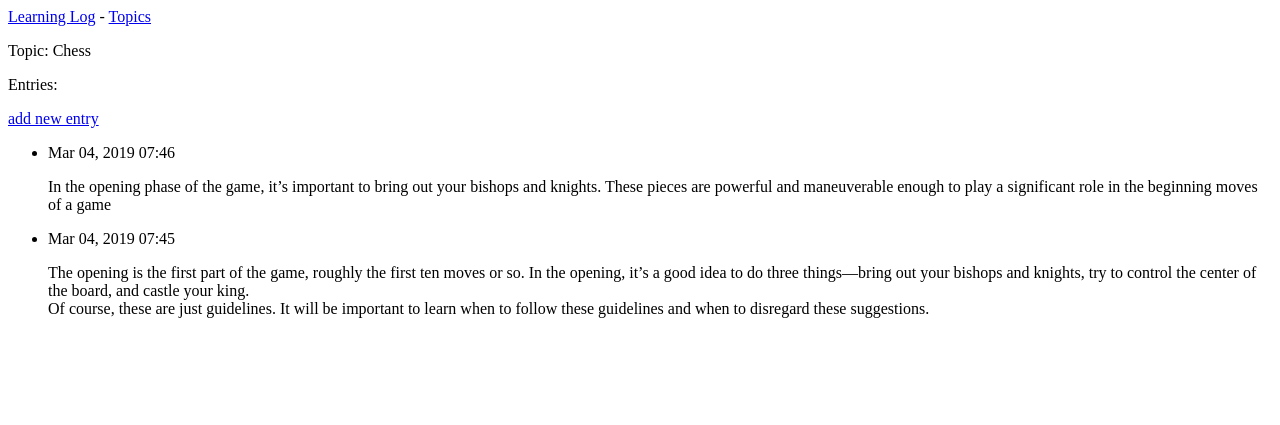
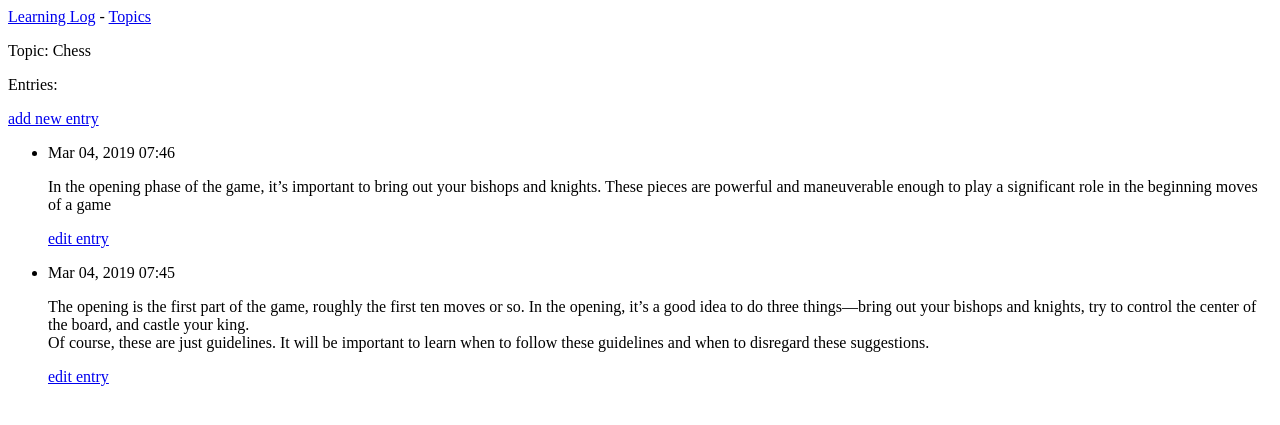
Before and after one commit to xwzliang/learning_log_Django_Python_crash_course, a Django app: page /topics/1/ in a window 1280 px wide. Shown: the top 425 px of the page. Run offline with Django 3.2, Linux system fonts and the light colour scheme; data comes from the database, SQL or seed files in the repository; both versions use the stored data as it was after the commit.

Commit message:
Allow user to edit entry

```diff
--- a/learning_logs/templates/learning_logs/topic.html
+++ b/learning_logs/templates/learning_logs/topic.html
@@ -13,6 +13,9 @@
     <li>
         <p>{{ entry.date_added|date:'M d, Y H:i' }}</p>
         <p>{{ entry.text|linebreaks }}</p>
+        <p>
+            <a href="{% url 'learning_logs:edit_entry' entry.id %}">edit entry</a>
+        </p>
     </li>
   {% empty %}
     <li>
--- a/learning_logs/urls.py
+++ b/learning_logs/urls.py
@@ -19,4 +19,7 @@ urlpatterns = [
 
     #Page for adding a new entry
     url(r'^new_entry/(?P<topic_id>\d+)/$', views.new_entry, name='new_entry'),
+
+    #Page for editing an entry
+    url(r'^edit_entry/(?P<entry_id>\d+)/$', views.edit_entry, name='edit_entry'),
 ]
--- a/learning_logs/views.py
+++ b/learning_logs/views.py
@@ -2,7 +2,7 @@ from django.shortcuts import render
 from django.http import HttpResponseRedirect
 from django.urls import reverse
 
-from .models import Topic
+from .models import Topic, Entry
 from .forms import TopicForm, EntryForm
 
 def index(request):
@@ -52,3 +52,20 @@ def new_entry(request, topic_id):
             return HttpResponseRedirect(reverse('learning_logs:topic', args=[topic_id]))
     context = {'topic': topic, 'form': form}
     return render(request, 'learning_logs/new_entry.html', context)
+
+def edit_entry(request, entry_id):
+    """Edit an existing entry"""
+    entry = Entry.objects.get(id=entry_id)
+    topic = entry.topic
+    if request.method != 'POST':
+        #Initial request; pre-fill form with the current entry
+        form = EntryForm(instance=entry)
+    else:
+        #POST data submitted; process data
+        form = EntryForm(instance=entry, data=request.POST)
+        if form.is_valid():
+            form.save()
+            return HttpResponseRedirect(reverse('learning_logs:topic', args=[topic.id]))
+    context = {'entry': entry, 'topic': topic, 'form': form}
+    print(context)
+    return render(request, 'learning_logs/edit_entry.html', context)
```
Also changed, not shown: learning_logs/templates/learning_logs/edit_entry.html (added, +15 -0 lines), db.sqlite3.
